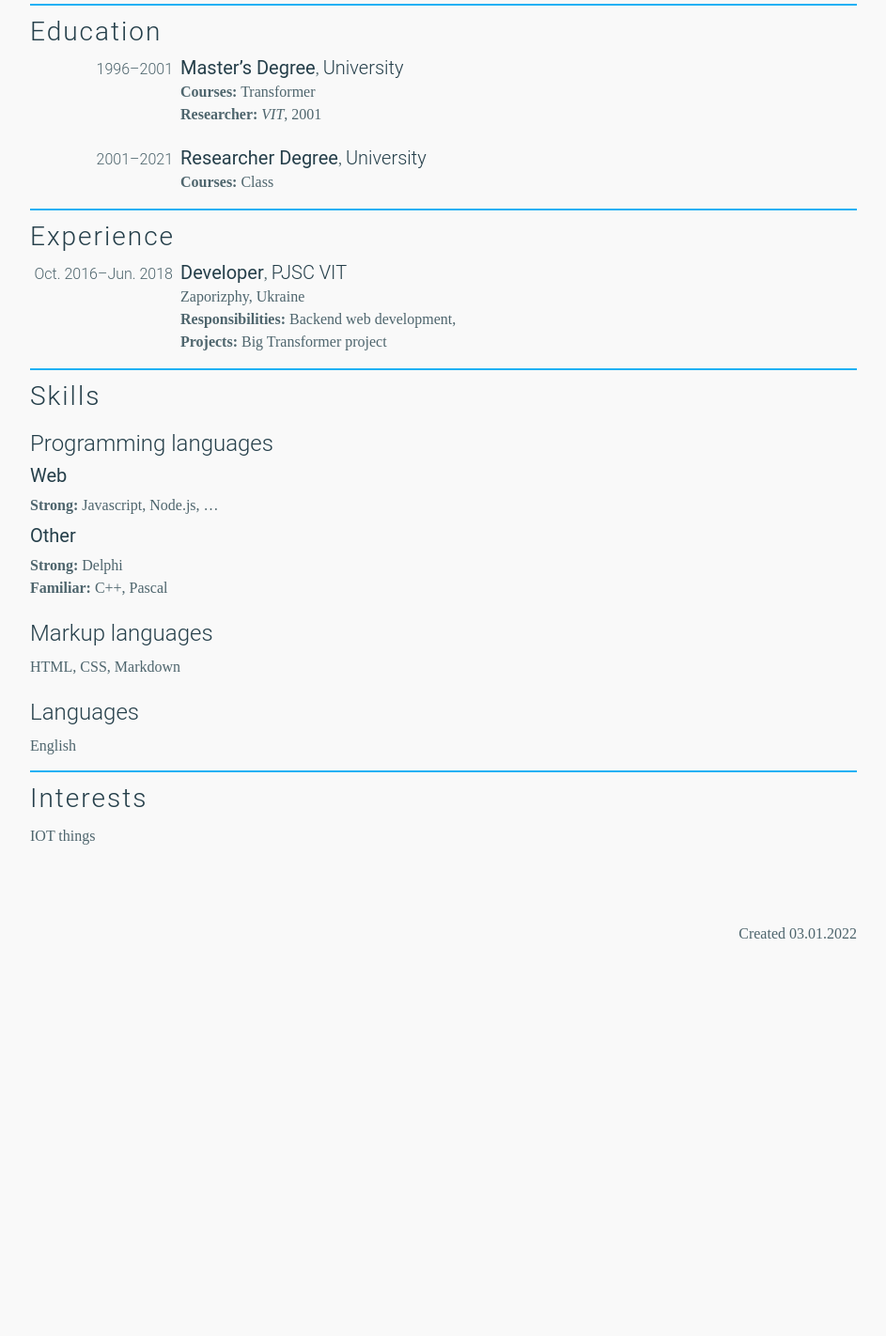
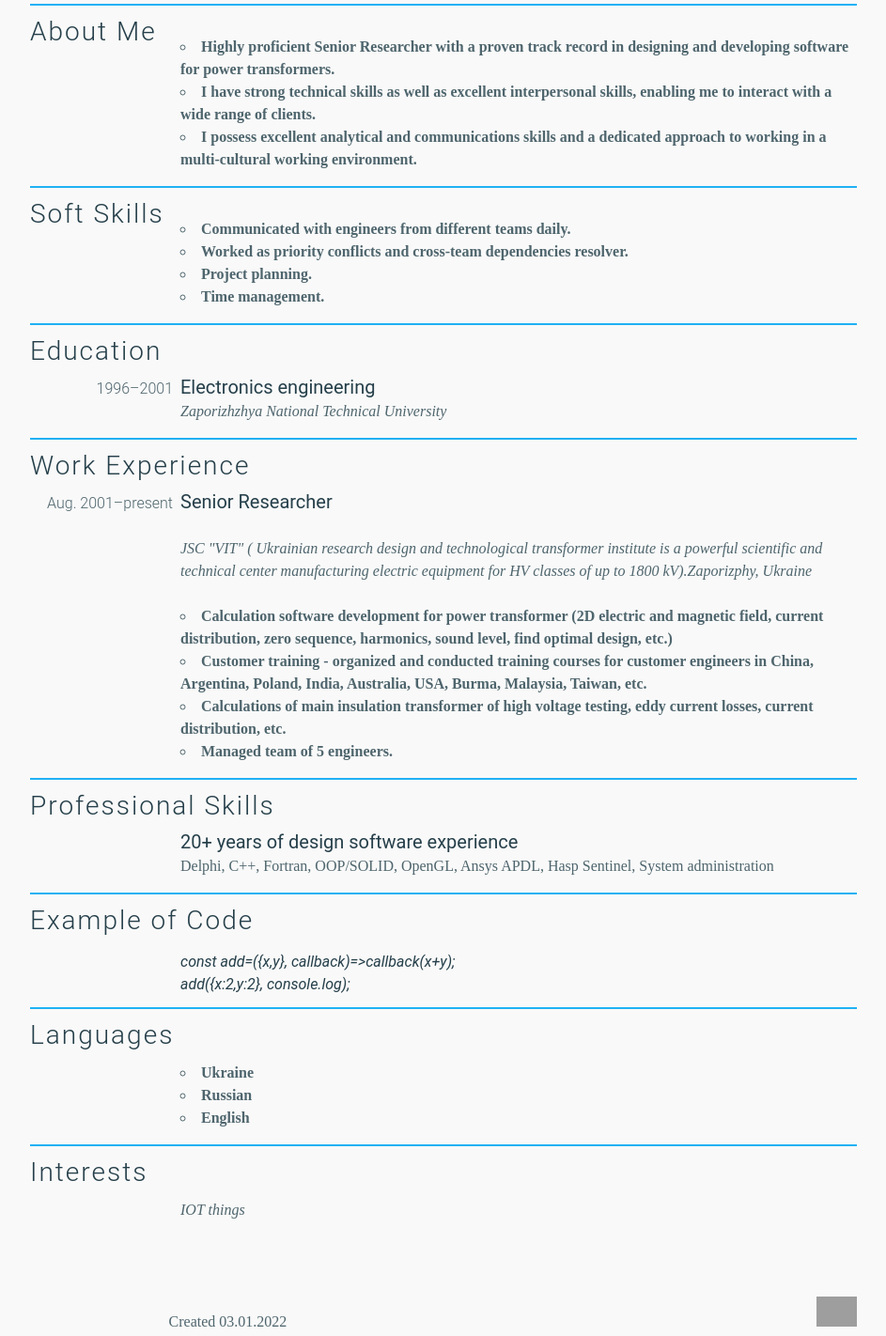
Before and after one commit to ArtAlexArt/-rsschool-cv, a plain HTML site: page index.html in a window 1280 px wide. Shown: the part 236-1658 px from the top of the page at 94% size, without its empty margins (168-1111 px from the left). Before the commit the page ends 1274 px from the top, so only its background shows below. Drawn offline with Linux system fonts and the light colour scheme; grey boxes are pictures that could not be loaded.

Commit message:
feat: Update index.html and style.css

```diff
--- a/css/style.css
+++ b/css/style.css
@@ -1,7 +1,6 @@
 :root {
-    --sp: #20b1f4;
-  }
-
+  --sp: #20b1f4;
+}
 
 @font-face {
   font-family: "icomoon";
@@ -27,7 +26,7 @@
 .icon-award:before {
   content: "\e909";
 }
- /* #education:before,
+/* #education:before,
 .icon-book-open:before {
     content: "\e90b";
   }
@@ -315,10 +314,13 @@ dd:last-child {
   border-radius: 30%;
   margin-right: 2em;
 }
+#logo {
+  max-height: 2em;
+  margin-left: 35em;
+}
 
 #name h1 {
-
-    font-size: 2.5em;
+  font-size: 2.5em;
   padding: 0;
   margin: 0;
   letter-spacing: 3px;
@@ -329,7 +331,6 @@ dd:last-child {
   color: var(--sp) !important;
   letter-spacing: 0px;
 }
-
 
 @media only screen and (max-width: 950px) {
   body {
--- a/index.html
+++ b/index.html
@@ -5,10 +5,11 @@
     <meta name="generator" content="pandoc" />
     <meta name="viewport" content="width=device-width, initial-scale=1.0, user-scalable=yes" />
     <meta name="Description" content="Personal resume" />
-    <title>CV</title>
+    <title>my CV</title>
 
     <link rel="stylesheet" href="css/style.css" />
   </head>
+
   <body>
     <header>
       <img id="photo" src="img/photo.jpg" alt="profile picture" />
@@ -17,6 +18,7 @@
         <h1>Alex</h1>
         <h2><strong>Artyomchenko</strong></h2>
       </div>
+
       <div id="details">
         <ul>
           <li id="github">
@@ -32,53 +34,112 @@
       </div>
     </header>
 
+
+    <h2 id="about_me">About Me</h2>
+    <dl>
+        <dt></dt>
+        <dd>
+            <ul>
+                <li><strong>Highly proficient Senior Researcher with a proven track record in designing and developing software for power transformers.</strong></li>
+                <li><strong>I have strong technical skills as well as excellent interpersonal skills, enabling me to interact with a wide range of clients.</strong></li>
+                <li><strong>I possess excellent analytical and communications skills and a dedicated approach to working in a multi-cultural working environment.</strong></li>
+            </ul>
+
+      </dd>
+    </dl>
+
+    <h2 id="soft_skills">Soft Skills</h2>
+    <dl>
+        <dt></dt>
+        <dd>
+            <ul>
+                <li><strong>Communicated with engineers from different teams daily.</strong></li>
+                <li><strong>Worked as priority conflicts and cross-team dependencies resolver.</strong></li>
+                <li><strong>Project planning.</strong></li>
+                <li><strong>Time management.</strong></li>
+            </ul>
+
+      </dd>
+    </dl>
+
     <h2 id="education">Education</h2>
     <dl>
       <dt>1996–2001</dt>
       <dd>
-        <p><strong>Master’s Degree</strong>, <em>University</em></p>
-        <p><strong>Courses:</strong> Transformer </p>
-        <p><strong>Researcher:</strong> <em> VIT</em>, 2001</p>
-      </dd>
-      <dt>2001–2021</dt>
-      <dd>
-        <p><strong>Researcher Degree</strong>, <em> University</em></p>
-        <p><strong>Courses:</strong> Class </p>
+        <p><strong>Electronics engineering</strong></p>
+      <p><em>Zaporizhzhya National Technical University</em></p>
       </dd>
     </dl>
 
-    <h2 id="experience">Experience</h2>
+    <h2 id="experience">Work Experience</h2>
     <dl>
-      <dt>Oct. 2016–Jun. 2018</dt>
+      <dt>Aug. 2001–present</dt>
+
       <dd>
-        <p>
-          <strong>Developer</strong>, <em>PJSC VIT</em><br />
-          Zaporizphy, Ukraine
-        </p>
-        <p><strong>Responsibilities:</strong> Backend web development,</p>
-        <p><strong>Projects:</strong> Big Transformer project<br /></p>
+        <p><strong>Senior Researcher</strong>        </p>
+        </br>
+        <p><em>JSC "VIT" ( Ukrainian research design and technological transformer institute is a powerful scientific and technical center manufacturing electric equipment for HV classes of up to 1800 kV).Zaporizphy, Ukraine</em><br />        </p>
+        </br>
+        <ul>
+            <li><strong>Calculation software development for power transformer (2D electric and magnetic field, current distribution, zero sequence, harmonics, sound level, find optimal design, etc.)</strong></li>
+            <li><strong>Customer training - organized and conducted training courses for customer engineers in China, Argentina, Poland, India, Australia, USA, Burma, Malaysia, Taiwan, etc.</strong></li>
+            <li><strong>Calculations of main insulation transformer of high voltage testing, eddy current losses, current distribution, etc.</strong></li>
+            <li><strong>Managed team of 5 engineers.</strong></li>
+        </ul>
       </dd>
     </dl>
 
-    <h2 id="skills">Skills</h2>
-    <h3 id="programming-languages">Programming languages</h3>
-    <h4 id="web">Web</h4>
-    <p><strong>Strong:</strong> Javascript, Node.js, …<br /></p>
 
-    <h4 id="other">Other</h4>
-    <p>
-      <strong>Strong:</strong> Delphi<br />
-      <strong>Familiar:</strong> C++, Pascal
-    </p>
+    <h2 id="prof_skills">Professional Skills</h2>
+    <dl>
+        <dt>  </dt>
+      </br>
+        <dd>
+          <p><strong>20+ years of design software experience</strong></p>
+          <p> Delphi, С++, Fortran, OOP/SOLID, OpenGL, Ansys APDL, Hasp Sentinel, System administration</p>
+      </dd>
+    </dl>
 
-    <h3 id="markup-languages">Markup languages</h3>
-    <p>HTML, CSS, Markdown</p>
+    <h2 id="example_code">Example of Code</h2>
+    <dl>
+        <dt></dt>
+      </br>
+        <dd>
+          <em>
+            <h5>const add=({x,y}, callback)=>callback(x+y);</h5>
+            <h5>add({x:2,y:2}, console.log);</h5>
+          </em>
 
-    <h3 id="languages">Languages</h3>
-    <p>English</p>
+      </dd>
+    </dl>
 
-    <h2 id="interests">Interests</h2>
-    <p>IOT things</p>
-    <footer>Created 03.01.2022 </footer>
+    <h2 id="languages">Languages</h2>
+    <dl>
+      <dt></dt>
+     </br>
+      <dd>
+        <ul>
+          <li><strong>Ukraine</strong></li>
+          <li><strong>Russian</strong></li>
+          <li><strong>English</strong></li>
+      </ul>
+    </dd>
+  </dl>
+
+  <h2 id="interests">Interests</h2>
+  <dl>
+    <dt></dt>
+    </br>
+    <dd>
+      <em>IOT things</em>
+    </dd>
+  </dl>
+
+    <footer>
+      Created 03.01.2022
+      <a href="https://rs.school/js/">
+          <img id="logo" src="https://rs.school/images/rs_school_js.svg" alt="Logo RS Scool" />
+      </a>
+    </footer>
   </body>
 </html>
```
